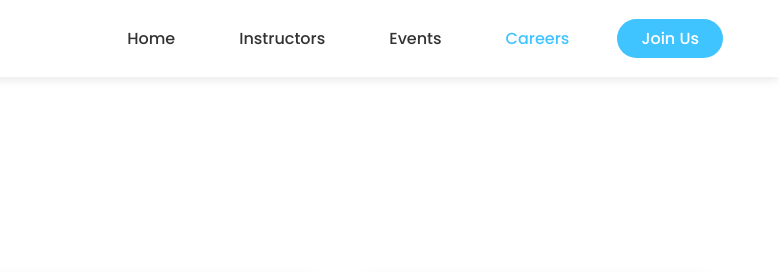
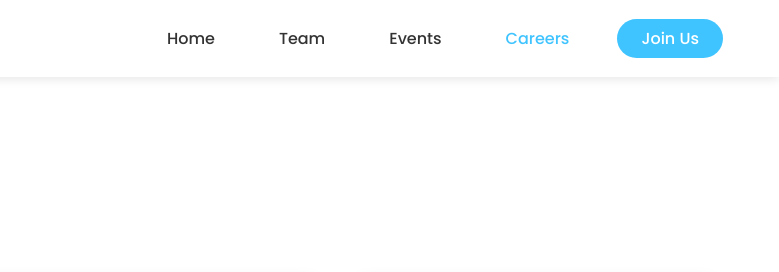
Before and after one commit to mahdihasan2/Coding-Through-Barriers-Demo-Project, a plain HTML site: page careers.html in a window 1280 px wide. Shown: the top 272 px of the page, 501-1280 px from the left. Drawn offline with Linux system fonts and the light colour scheme; grey boxes are pictures that could not be loaded.

Commit message:
Update careers.html

```diff
--- a/careers.html
+++ b/careers.html
@@ -20,7 +20,7 @@
             </div>
             <ul class="nav-links">
                 <li><a href="index.html#home">Home</a></li>
-                <li><a href="instructors.html">Instructors</a></li>
+                <li><a href="instructors.html">Team</a></li>
                 <li><a href="events.html">Events</a></li>
                 <li><a href="careers.html" class="active">Careers</a></li>
                 <li><a href="index.html#contact" class="nav-cta">Join Us</a></li>
```
